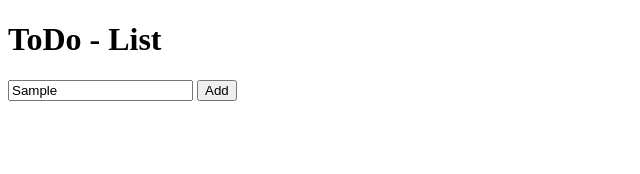
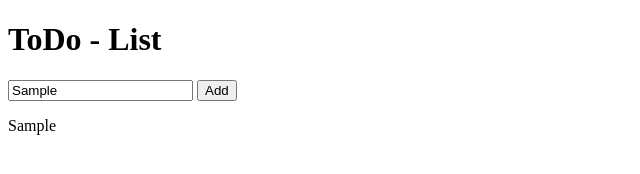
Before and after one commit to Anri-H/ToDo-List, a plain HTML site: page index.html in a window 1280 px wide. Both pictures are taken after typing "Sample" into the empty fields and a click on the input "Add". Shown: the full height of the page, 0-640 px from the left. Drawn offline with Linux system fonts and the light colour scheme.

Commit message:
feat(index.js): created addName func

```diff
--- a/index.html
+++ b/index.html
@@ -9,7 +9,8 @@
   <body>
     <h1>ToDo - List</h1>
     <input type="text" class="name" placeholder="Name" />
-    <input type="submit" class="submit" value="Add" />
+    <input type="submit" class="add" value="Add" />
+    <div class="list"></div>
     <script src="./index.js"></script>
   </body>
 </html>
--- a/index.js
+++ b/index.js
@@ -0,0 +1,16 @@
+const lists = document.querySelector(".list");
+const add = document.querySelector(".add");
+
+function addName() {
+  let input = document.querySelector(".name").value;
+  if (input.value === "") {
+    return;
+  }
+  const p = document.createElement("p");
+  const text = document.createTextNode(input);
+  p.appendChild(text);
+  lists.appendChild(p);
+  input = "";
+}
+
+add.addEventListener("click", addName);
```
